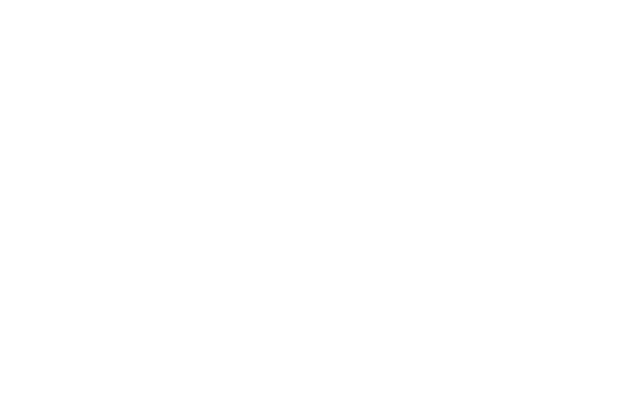
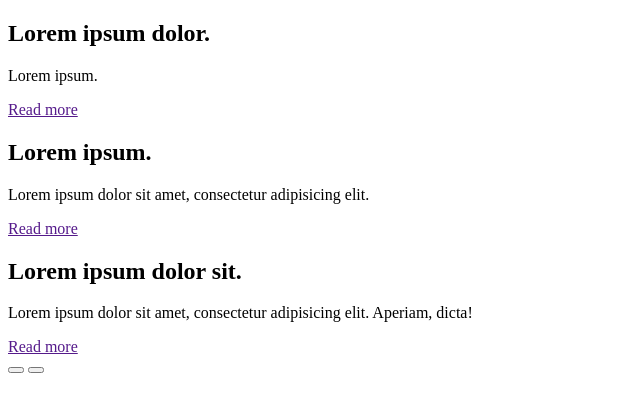
Before and after one commit to JacekFigula/slider, a plain HTML site: page index.html in a window 1280 px wide. Shown: the whole page, without its empty margins (0-640 px from the left). Drawn offline with Linux system fonts and the light colour scheme.

Commit message:
html structur for slider component with BEM methodoloy

```diff
--- a/index.html
+++ b/index.html
@@ -10,5 +10,29 @@
 </head>
 <body>
 
+<section class="slider">
+    <div class="slider__slides">
+        <div class="slider__slide">
+            <h2 class="slider__hdl">Lorem ipsum dolor.</h2>
+            <p class="slider__lead">Lorem ipsum.</p>
+            <a href="" class="slider__link">Read more</a>
+        </div>
+        <div class="slider__slide">
+            <h2 class="slider__hdl">Lorem ipsum.</h2>
+            <p class="slider__lead">Lorem ipsum dolor sit amet, consectetur adipisicing elit.</p>
+            <a href="" class="slider__link">Read more</a>
+        </div>
+        <div class="slider__slide">
+            <h2 class="slider__hdl">Lorem ipsum dolor sit.</h2>
+            <p class="slider__lead">Lorem ipsum dolor sit amet, consectetur adipisicing elit. Aperiam, dicta!</p>
+            <a href="" class="slider__link">Read more</a>
+        </div>
+    </div>
+    <nav class="slider__nav">
+        <button class="slider__btn"></button>
+        <button class="slider__btn"></button>
+    </nav>
+</section>
+
 </body>
 </html>
```
